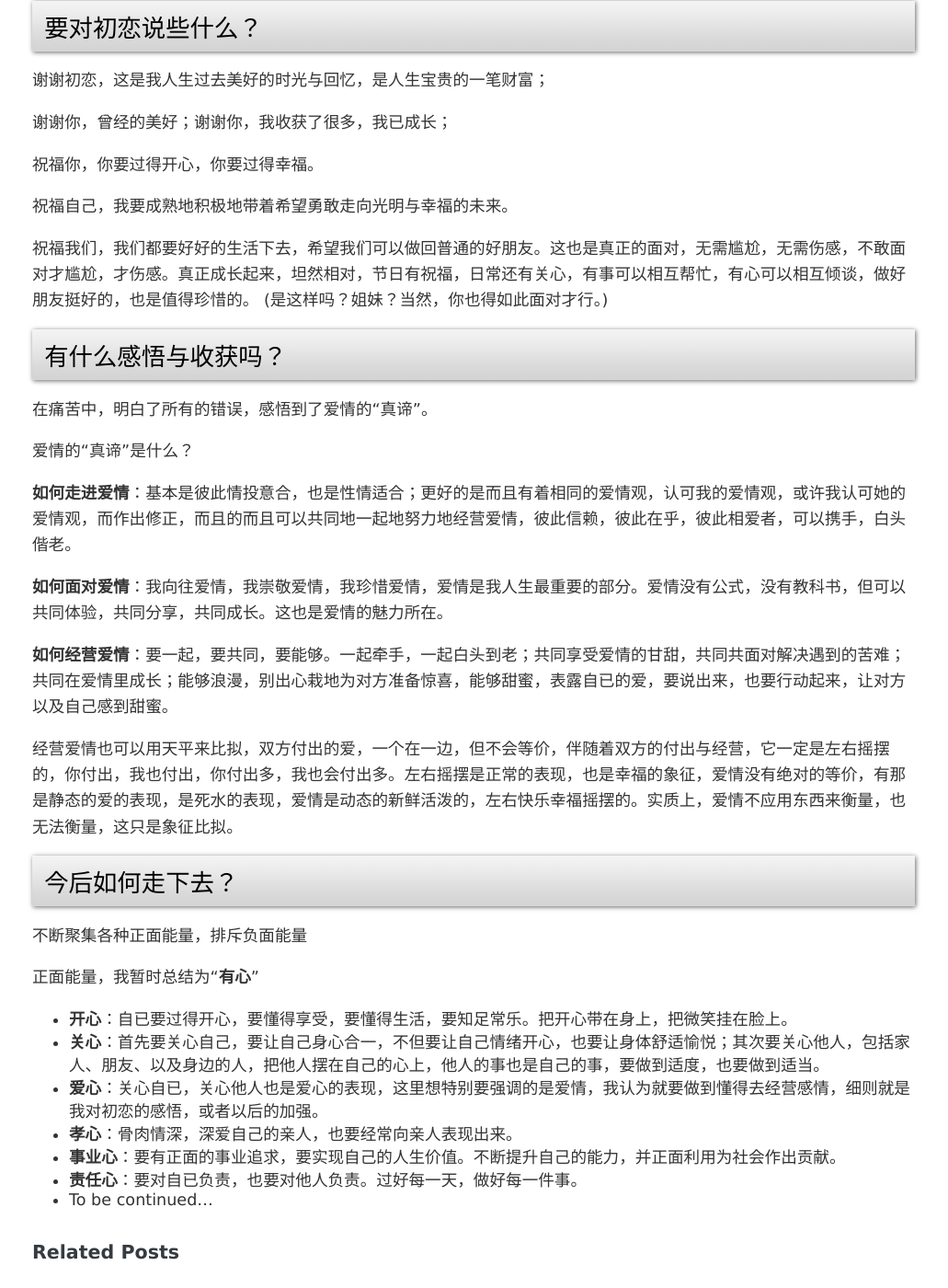
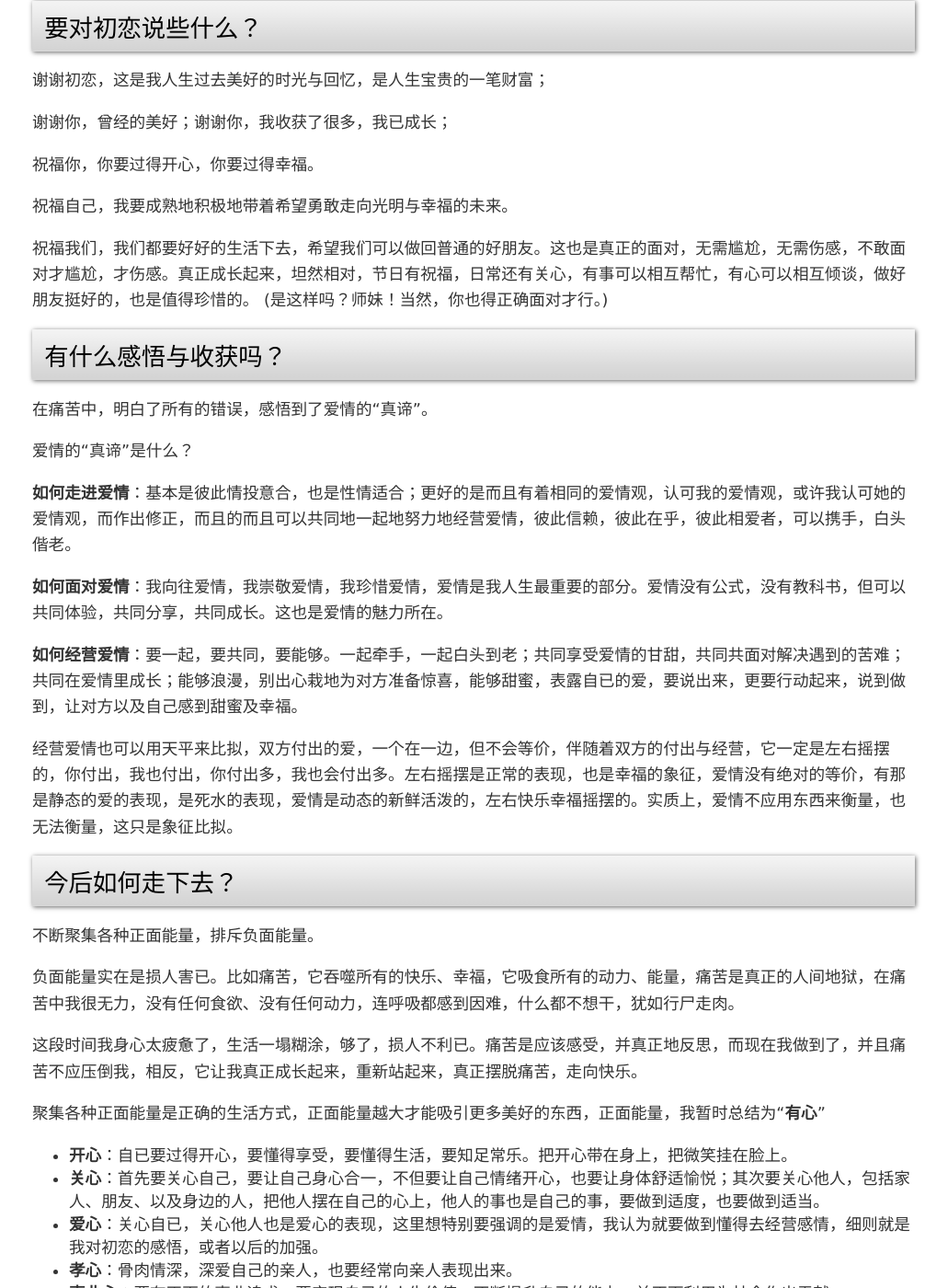
Before and after one commit to dongyongzhou/dongyongzhou.github.com, a Jekyll site: the page built from _posts/2012-7-16-Farewell-my-first-love.markdown, in a window 1280 px wide and 1400 px high, scrolled down 1702 px. Shown: the whole window at 92% size, without its empty margins (125-1156 px from the left). Built offline with Jekyll 4.4.1, drawn with Linux system fonts in a browser that asks for light colours; Markdown is read by kramdown in place of the engine named in the settings; comment, search, counter and statistics services are not loaded; some of the changed text lies outside the part shown.

Commit message:
modify farewell

```diff
--- a/_posts/2012-7-16-Farewell-my-first-love.markdown
+++ b/_posts/2012-7-16-Farewell-my-first-love.markdown
@@ -44,14 +44,14 @@ title: 永别了，我的初恋
 - 三，不应纠缠，纠缠得不到真正的幸福，纠缠只会让双方难受，纠缠只会造成悲剧；不应遗憾，曾经得到了，但已经过去了，现在收获了，包括情感的成长，以及美好的新开始；尽管悲伤，但已成结局，理应祝福彼此。
 
 
-## 如何看待失恋
+## 如何看待失恋？
 
 要正面面对，不要逃避。初恋确实结束了，虽然很痛苦，虽然很后悔，但这是事实。
 
 尘封过去，不要回头。不要再揭自己的伤，不去纠缠对方。不要为过去的美好而感伤，不要为过去
 的错误而懊悔。在过去的初恋中成长起来。
 
-积极面对未来，带着希望，勇敢走下去。
+积极面对未来，排斥负面情绪，聚集正面能量，摆脱痛苦，带着希望，勇敢走向美好的未来。
 
 ## 要对初恋说些什么？
 
@@ -64,7 +64,7 @@ title: 永别了，我的初恋
 祝福自己，我要成熟地积极地带着希望勇敢走向光明与幸福的未来。
 
 祝福我们，我们都要好好的生活下去，希望我们可以做回普通的好朋友。这也是真正的面对，无需尴尬，无需伤感，不敢面对才尴尬，才伤感。真正成长起来，坦然相对，节日有祝福，日常还有关心，有事可以相互帮忙，有心可以相互倾谈，做好朋友挺好的，也是值得珍惜的。
-(是这样吗？姐妹？当然，你也得如此面对才行。)
+(是这样吗？师妹！当然，你也得正确面对才行。)
 
 
 ## 有什么感悟与收获吗？
@@ -77,16 +77,21 @@ title: 永别了，我的初恋
 
 **如何面对爱情**：我向往爱情，我崇敬爱情，我珍惜爱情，爱情是我人生最重要的部分。爱情没有公式，没有教科书，但可以共同体验，共同分享，共同成长。这也是爱情的魅力所在。
 
-**如何经营爱情**：要一起，要共同，要能够。一起牵手，一起白头到老；共同享受爱情的甘甜，共同共面对解决遇到的苦难；共同在爱情里成长；能够浪漫，别出心栽地为对方准备惊喜，能够甜蜜，表露自已的爱，要说出来，也要行动起来，让对方以及自己感到甜蜜。
+**如何经营爱情**：要一起，要共同，要能够。一起牵手，一起白头到老；共同享受爱情的甘甜，共同共面对解决遇到的苦难；共同在爱情里成长；能够浪漫，别出心栽地为对方准备惊喜，能够甜蜜，表露自已的爱，要说出来，更要行动起来，说到做到，让对方以及自己感到甜蜜及幸福。
 
 经营爱情也可以用天平来比拟，双方付出的爱，一个在一边，但不会等价，伴随着双方的付出与经营，它一定是左右摇摆的，你付出，我也付出，你付出多，我也会付出多。左右摇摆是正常的表现，也是幸福的象征，爱情没有绝对的等价，有那是静态的爱的表现，是死水的表现，爱情是动态的新鲜活泼的，左右快乐幸福摇摆的。实质上，爱情不应用东西来衡量，也无法衡量，这只是象征比拟。
 
 
 ## 今后如何走下去？
 
-不断聚集各种正面能量，排斥负面能量
+不断聚集各种正面能量，排斥负面能量。
 
-正面能量，我暂时总结为“**有心**”
+负面能量实在是损人害已。比如痛苦，它吞噬所有的快乐、幸福，它吸食所有的动力、能量，痛苦是真正的人间地狱，在痛苦中我很无力，没有任何食欲、没有任何动力，连呼吸都感到因难，什么都不想干，犹如行尸走肉。
+
+这段时间我身心太疲惫了，生活一塌糊涂，够了，损人不利已。痛苦是应该感受，并真正地反思，而现在我做到了，并且痛苦不应压倒我，相反，它让我真正成长起来，重新站起来，真正摆脱痛苦，走向快乐。
+
+
+聚集各种正面能量是正确的生活方式，正面能量越大才能吸引更多美好的东西，正面能量，我暂时总结为“**有心**”
 
 - **开心**：自已要过得开心，要懂得享受，要懂得生活，要知足常乐。把开心带在身上，把微笑挂在脸上。
 - **关心**：首先要关心自己，要让自己身心合一，不但要让自己情绪开心，也要让身体舒适愉悦；其次要关心他人，包括家人、朋友、以及身边的人，把他人摆在自己的心上，他人的事也是自己的事，要做到适度，也要做到适当。
```
